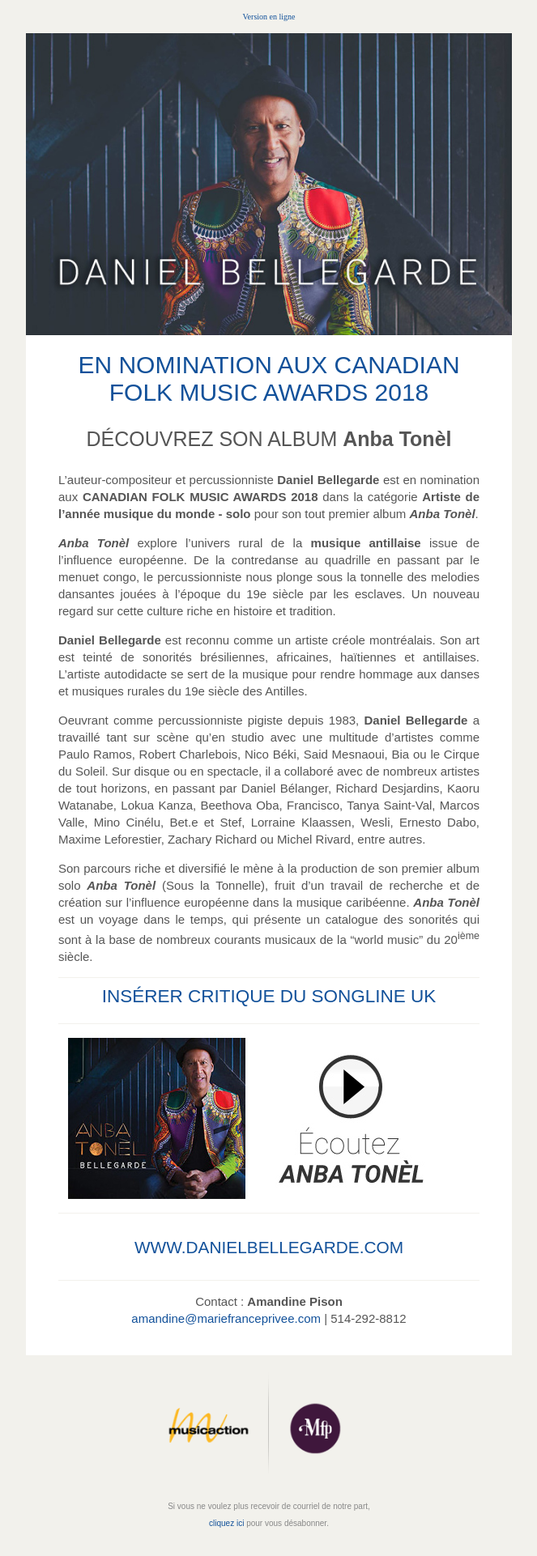
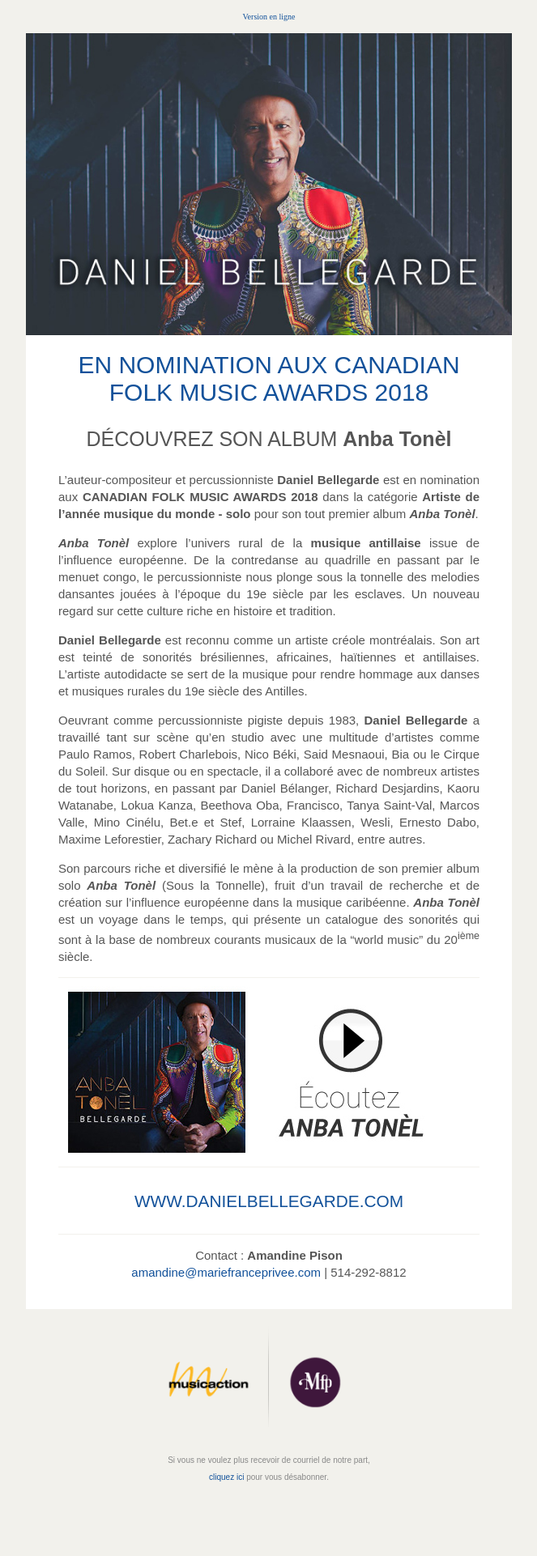
Before and after one commit to graphismatique/mfp, a Jekyll site: the page DanielBellegarde/CanadianFolkMusicAwards/index.html, which Jekyll copies as it is, in a window 1280 px wide. Shown: the whole page at 81% size, without its empty margins (308-971 px from the left). Built offline with Jekyll 4.4.1, drawn with Linux system fonts in a browser that asks for light colours; after the commit the page ends 1865 px from its top, so only the background shows below that.

Commit message:
Update index.html

```diff
--- a/DanielBellegarde/CanadianFolkMusicAwards/index.html
+++ b/DanielBellegarde/CanadianFolkMusicAwards/index.html
@@ -242,8 +242,6 @@
                                     <p>Oeuvrant comme percussionniste pigiste depuis 1983, <b>Daniel Bellegarde</b> a travaillé tant sur scène qu’en studio avec une multitude d’artistes comme Paulo Ramos, Robert Charlebois, Nico Béki, Said Mesnaoui, Bia ou le Cirque du Soleil. Sur disque ou en spectacle, il a collaboré avec de nombreux artistes de tout horizons, en passant par Daniel Bélanger, Richard Desjardins, Kaoru Watanabe, Lokua Kanza, Beethova Oba, Francisco, Tanya Saint-Val, Marcos Valle, Mino Cinélu, Bet.e et Stef, Lorraine Klaassen, Wesli, Ernesto Dabo, Maxime Leforestier, Zachary Richard ou Michel Rivard, entre autres.</p>
                                     <p>Son parcours riche et diversifié le mène à la production de son premier album solo <b><i>Anba Tonèl</i></b> (Sous la Tonnelle), fruit d’un travail de recherche et de création sur l’influence européenne dans la musique caribéenne. <b><i>Anba Tonèl</i></b> est un voyage dans le temps, qui présente un catalogue des sonorités qui sont à la base de nombreux courants musicaux de la “world music” du 20<sup>ième</sup> siècle.</p>
                                     <hr>
-                                    <h2>INSÉRER CRITIQUE DU SONGLINE UK</h2>
-                                    <hr>
                                     <a href="https://danielbellegarde.bandcamp.com/releases" target="_blank"><img src="http://mariefranceprivee.com/DanielBellegarde/CanadianFolkMusicAwards/assets/PlayBtn.jpg" alt="ÉCOUTER Anba Tonèl"></a>
                                     <hr>
                                     <h3 style="text-align: center; vertical-align:middle;">
```
